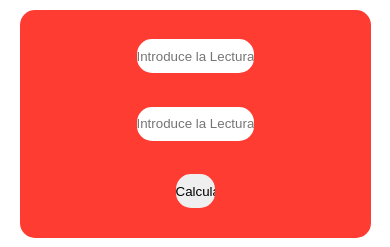
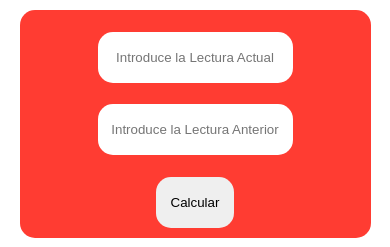
Before and after one commit to yondergb/AppMedidor, a plain HTML site: page index.html in a window 390 px wide. Shown: the part 248-495 px from the top of the page. Drawn offline with Linux system fonts and the light colour scheme.

Commit message:
Agregado media query 640px

```diff
--- a/css/estilos.css
+++ b/css/estilos.css
@@ -54,6 +54,7 @@ min-height: 100%;
     justify-content: center;
     grid-area: calculos;
     font-family: 'Lemonada', cursive;
+
 }
 
 .contenedor .resultados{
@@ -92,3 +93,24 @@ input{
 input[type="submit"]{
     width: 10vw;
 }
+
+/* #act{
+    margin-top: 30px;
+    margin-bottom: 10px;
+}
+
+#btm{
+    margin-bottom: 30px;
+} */
+
+@media screen and (max-width:640px){
+    input{
+       margin-bottom: 5px;
+       width: 50vw;
+       height: 6vh;
+       text-align: center;
+    }
+    input[type="submit"]{
+        width: 20vw;
+    }
+}
--- a/index.html
+++ b/index.html
@@ -18,7 +18,7 @@
             <form action="#" method="post">
                 <input type="text" name="actual" id="act" placeholder="Introduce la Lectura Actual">
                 <input type="text" name="anterior" id="ant" placeholder="Introduce la Lectura Anterior">
-                <input type="submit" value="Calcular">
+                <input type="submit" value="Calcular" id="btm">
             </form>
         </div>
         <div class="resultados">
```
